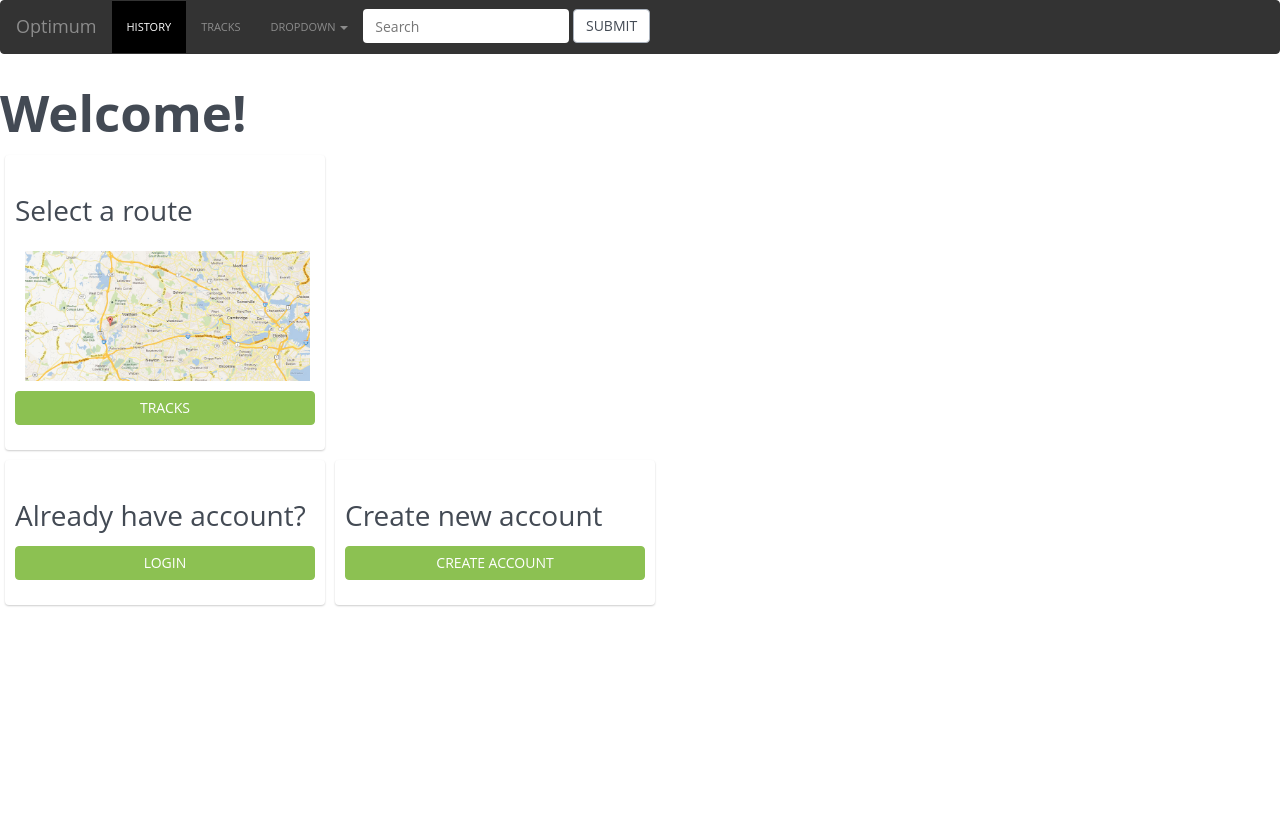
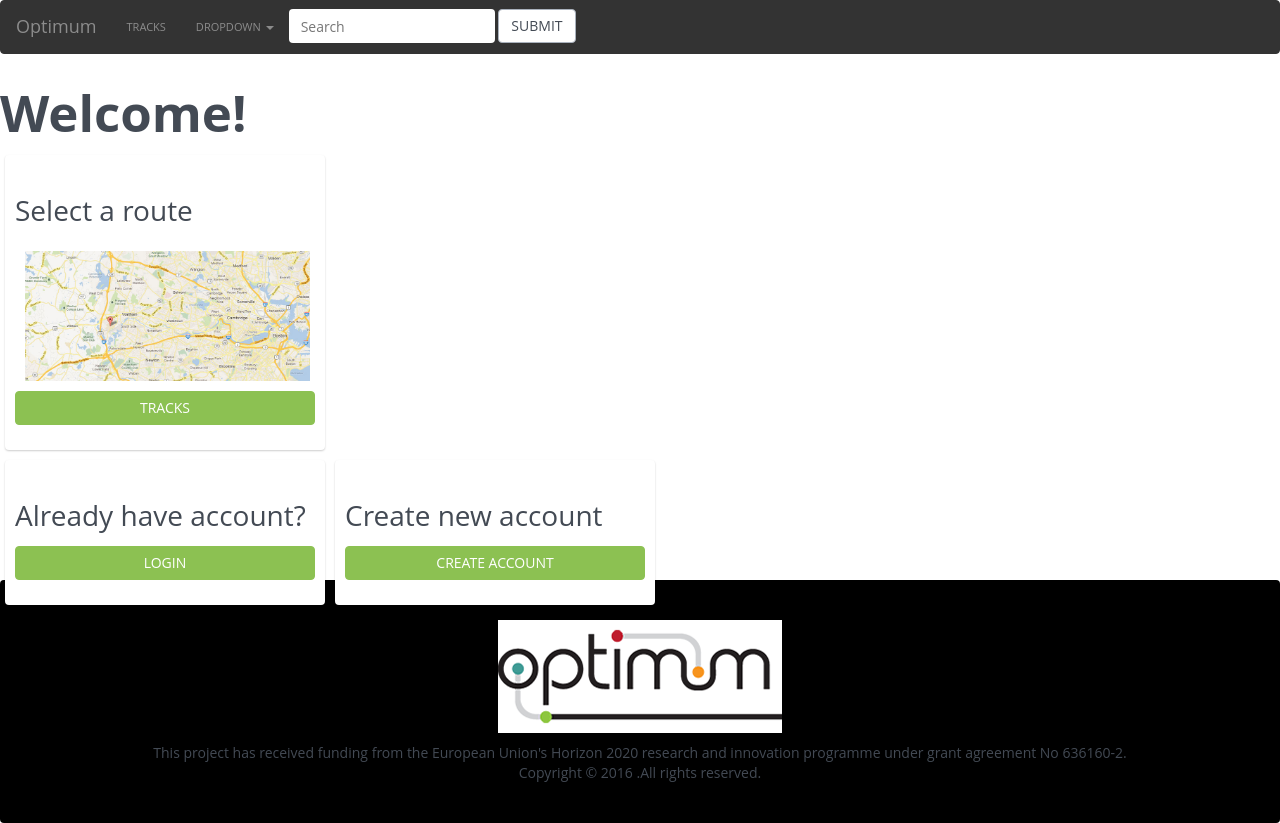
Before and after one commit to mpthimios/optimum_facebook_survey, a Django app: template optimum/templates/mainPage.html in a window 1280 px wide. Before the commit the page ends 607 px from the top, so only its background shows below. Run offline with Django 3.2, Linux system fonts and the light colour scheme; the template is opened without the code that fills it, so the values that code supplies are empty; some libraries are stand-ins or nearby versions.

Commit message:
Fix Bug in google drive. Add footer.

```diff
--- a/optimum/static/css/style.css
+++ b/optimum/static/css/style.css
@@ -36,3 +36,15 @@ background-color: #93c54b;
 a.list-success:focus{
 background-color: #93c54b;
 }
+
+.footer, .push {
+    min-height: 125px; /* .push must be the same height as .footer */
+}
+
+p.center { text-align: center; }
+
+div.center {
+  margin-left: auto;
+  margin-right: auto;
+  width: 8em;
+}
--- a/optimum/templates/base.html
+++ b/optimum/templates/base.html
@@ -31,9 +31,9 @@
         <div class="wrapper">
 		    {% block content %}
 		    {% endblock %}
+        </div>
 
 
-        </div>
+</body>
 
-</body>
 </html>
--- a/optimum/templates/mainPage.html
+++ b/optimum/templates/mainPage.html
@@ -18,4 +18,13 @@
 </div>
 {% endif  %}
 
+<div class="push"></div>
+
+<footer id="footer" class="footer" style="background-color:#000;border-radius: 4px;">
+
+    <p class="center"><img src="/static/img/optimum_logo.png" class="tile-image text-center"></p>
+    <div class="text-center">This project has received funding from the European Union's Horizon 2020 research and innovation programme under grant agreement No 636160-2.</div>
+    <div class="text-center">Copyright © 2016 .All rights reserved.</div>
+</footer>
+
 {% endblock %}
--- a/optimum/templates/map.html
+++ b/optimum/templates/map.html
@@ -126,6 +126,9 @@
                       if (mode == "οδήγηση"){
                             mode = 'DRIVING'
                             }
+                      if (mode == "συγκοινωνιες"){
+                            mode = 'TRANSIT'
+                            }
                       var track_distance = parser.CalculateDistance(data);
                       callback(points, mode, track_distance)
 
@@ -147,7 +150,7 @@
                 var directionsDisplay1 = new google.maps.DirectionsRenderer(mDirectionsRendererOptions);
                 var directionsService = new google.maps.DirectionsService;
                 var map = new google.maps.Map(document.getElementById("map"),mapOptions);
-                loadGPXFileIntoGoogleMap(map, "/", get_points);
+                loadGPXFileIntoGoogleMap(map, "/path?file={{file}}", get_points);
 
 
 
--- a/optimum/templates/util/menu.html
+++ b/optimum/templates/util/menu.html
@@ -12,7 +12,7 @@
 
     <div class="collapse navbar-collapse" id="bs-example-navbar-collapse-2">
       <ul class="nav navbar-nav">
-        <li class="active"><a href="/routes">History <span class="sr-only">(current)</span></a></li>
+        <!-- <li class="active"><a href="/routes">History <span class="sr-only">(current)</span></a></li>  -->
         <li><a href="/tracks">Tracks</a></li>
         <li class="dropdown">
           <a href="#" class="dropdown-toggle" data-toggle="dropdown" role="button" aria-expanded="false">Dropdown <span class="caret"></span></a>
--- a/optimum/urls.py
+++ b/optimum/urls.py
@@ -11,7 +11,7 @@ urlpatterns = patterns('',
     url(r'^admin/', include(admin.site.urls)),
     url(r'^$', views.index, name='home'),
     url(r'', include('social_auth.urls')),
-    url(r'^routes', login_required(views.history_routes)),
+    #url(r'^routes', login_required(views.history_routes)),
     url(r'^tracks', login_required(views.tracks)),
     url(r'^path', login_required(views.path)),
     url(r'^notification', login_required(views.send_notification)),
```
Also changed, not shown: optimum/views.py (+4 -5 lines), optimum/static/img/eu.png (added), optimum/static/img/optimum_logo.png (added).
